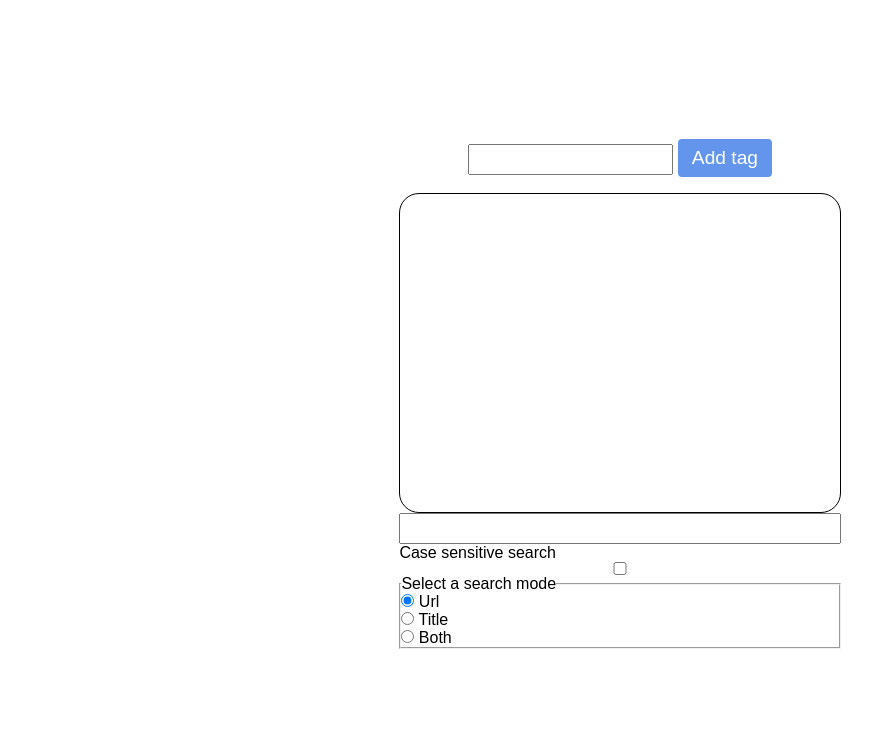
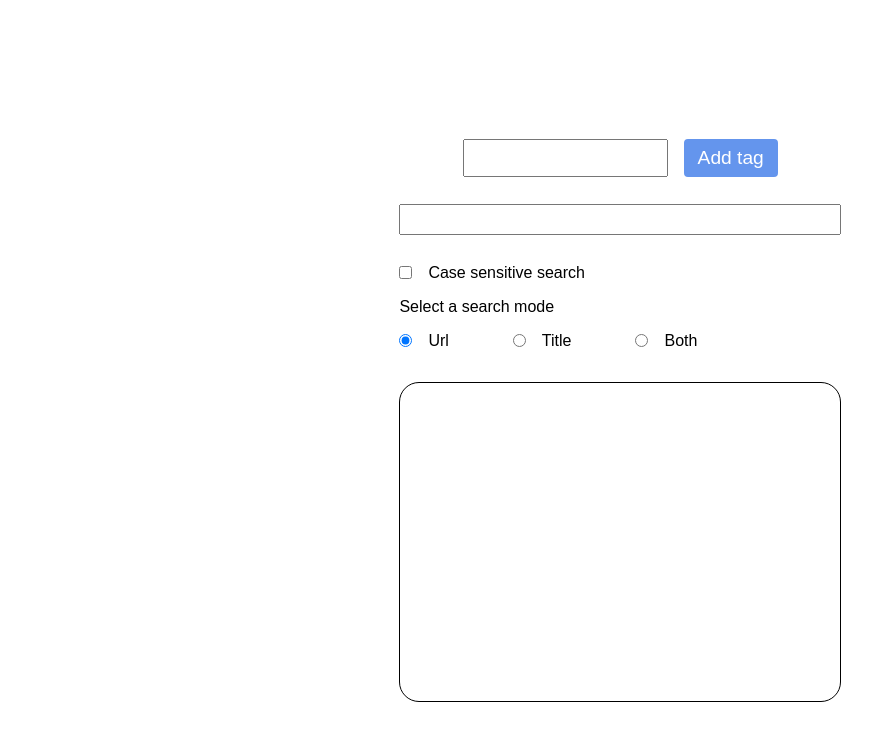
Before and after one commit to N-Alim/BookmarksManager, a browser extension: page manager.html in a window 1280 px wide. Shown: the part 172-912 px from the top of the page, without its empty margins (375-1247 px from the left). Before the commit the page ends 885 px from the top, so only its background shows below. Drawn offline with Linux system fonts and the light colour scheme.

Commit message:
Mise en forme de la barre de recherche

```diff
--- a/assets/css/manager.css
+++ b/assets/css/manager.css
@@ -53,6 +53,26 @@ div.bookmarkCardText {
     cursor: pointer;
 }
 
+
+input#search {
+    margin: 2em 0 1em 0;
+}
+
+div.formGroup {
+    display: flex;
+    align-items: center;
+    gap: 1em;
+    padding: 1em 0;
+    margin-right: 2em;
+
+}
+
+fieldset {
+    border: none;
+    display: flex;
+    gap: 2em;
+}
+
 .tagsMain {
     display: flex;
     flex-wrap: wrap;
@@ -94,7 +114,9 @@ div.tagsSection {
 div.options {
     display: flex;
     flex-direction: row;
-    justify-content: space-around;
+    justify-content: center;
+    gap: 1em;
+
 }
 
 input, button {
--- a/manager.html
+++ b/manager.html
@@ -6,6 +6,7 @@
     <meta name="viewport" content="width=device-width, initial-scale=1.0">
     <title>Bookmarks Manager</title>
     <link rel="stylesheet" href="assets/css/manager.css">
+    <link rel="stylesheet" href="./assets/css/cross.css">
     <script src="./assets/js/utilities.js" defer></script>
     <script src="./assets/js/manager.js" defer></script>
     <script src="./assets/js/search.js" defer></script>
@@ -18,36 +19,39 @@
         <div class="bookmarksMain"></div>
         <div class="tagsSection">
             <div class="options">
-                <div>
                 <input class="tagInput" type="text">
                 <button class="addButton">Add tag</button>
             </div>
+            <input type="text" id="search">
+
+            <div class="searchOptions">
+                <div class="formGroup">
+                    <input type="checkbox" name="caseSensitive" id="caseSensitive">
+                    <label for="caseSensitive">Case sensitive search</label>
                 </div>
-            <aside class="tagsMain">
-            </aside>
 
-            <input type="text" id="search">
-            <label for="caseSensitive">Case sensitive search</label>
-            <input type="checkbox" name="caseSensitive" id="caseSensitive">
                 <fieldset id="searchMode">
                     <legend>Select a search mode</legend>
 
-                <div>
+                    <div class="formGroup">
                         <input type="radio" name="searchMode" id="urlRadio" value="0"
                                 checked>
                         <label for="urlRadio">Url</label>
                     </div>
 
-                <div>
+                    <div class="formGroup">
                         <input type="radio" name="searchMode" id="titleRadio" value="1">
                         <label for="titleRadio">Title</label>
                     </div>
 
-                <div>
+                    <div class="formGroup">
                         <input type="radio" name="searchMode" id="bothRadio" value="2">
                         <label for="bothRadio">Both</label>
                     </div>
                 </fieldset>
+            </div>
+            <aside class="tagsMain">
+            </aside>
 
         </div>
     </main>
```
Lines whose indentation alone changed are shown as unchanged.
